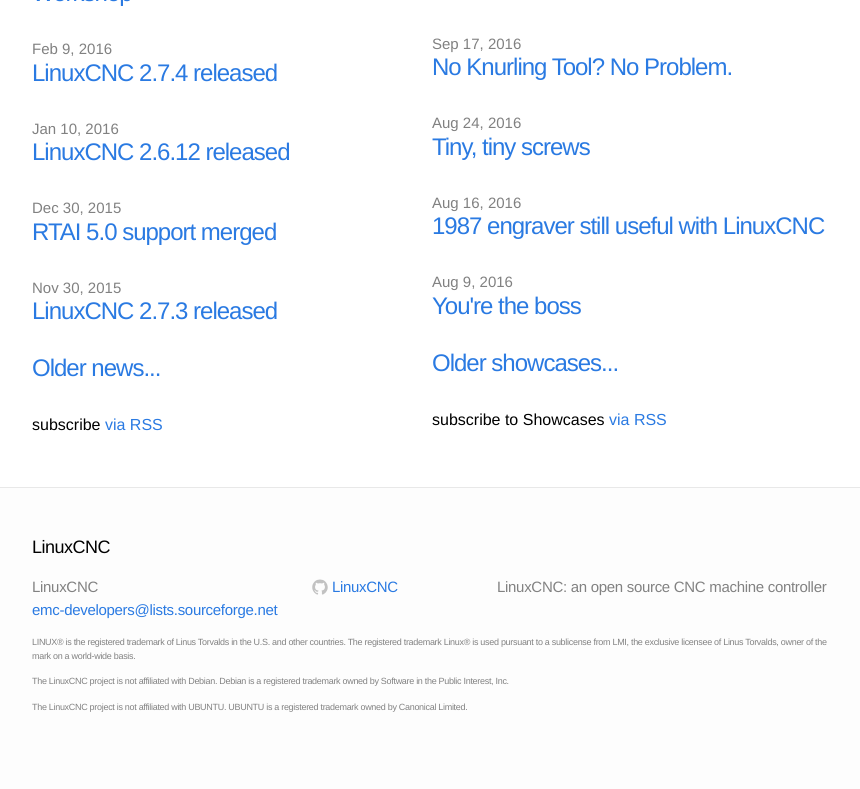
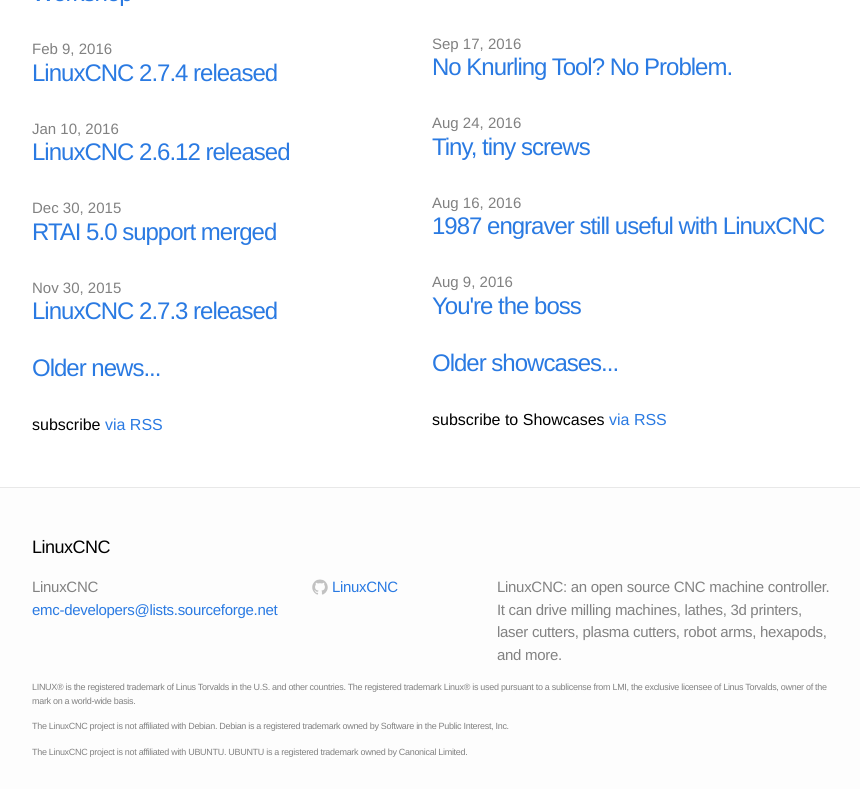
Before and after one commit to LinuxCNC/wlo, a Jekyll site: the page built from index.md, in a window 1280 px wide and 900 px high, scrolled down 1102 px, cut to the strip 111-900 px from the top of the window. Shown: the whole strip, without its empty margins (208-1068 px from the left). Built offline with Jekyll 4.4.1, drawn with Linux system fonts in a browser that asks for light colours; before the commit the page ends 1957 px from its top, so only the background shows below that.

Commit message:
main-page: expand meta-tag->Description
Signed-off-by: Thoren Seufl <t_seufl@gmx.de>

```diff
--- a/_config.yml
+++ b/_config.yml
@@ -1,7 +1,7 @@
 # Site settings
 title: LinuxCNC
 email: emc-developers@lists.sourceforge.net
-description: "LinuxCNC: an open source CNC machine controller"
+description: "LinuxCNC: an open source CNC machine controller. It can drive milling machines, lathes, 3d printers, laser cutters, plasma cutters, robot arms, hexapods, and more."
 legal: "\
     <p>LINUX® is the registered trademark of Linus Torvalds in the U.S. and \
     other countries.  The registered trademark Linux® is used pursuant \
```
